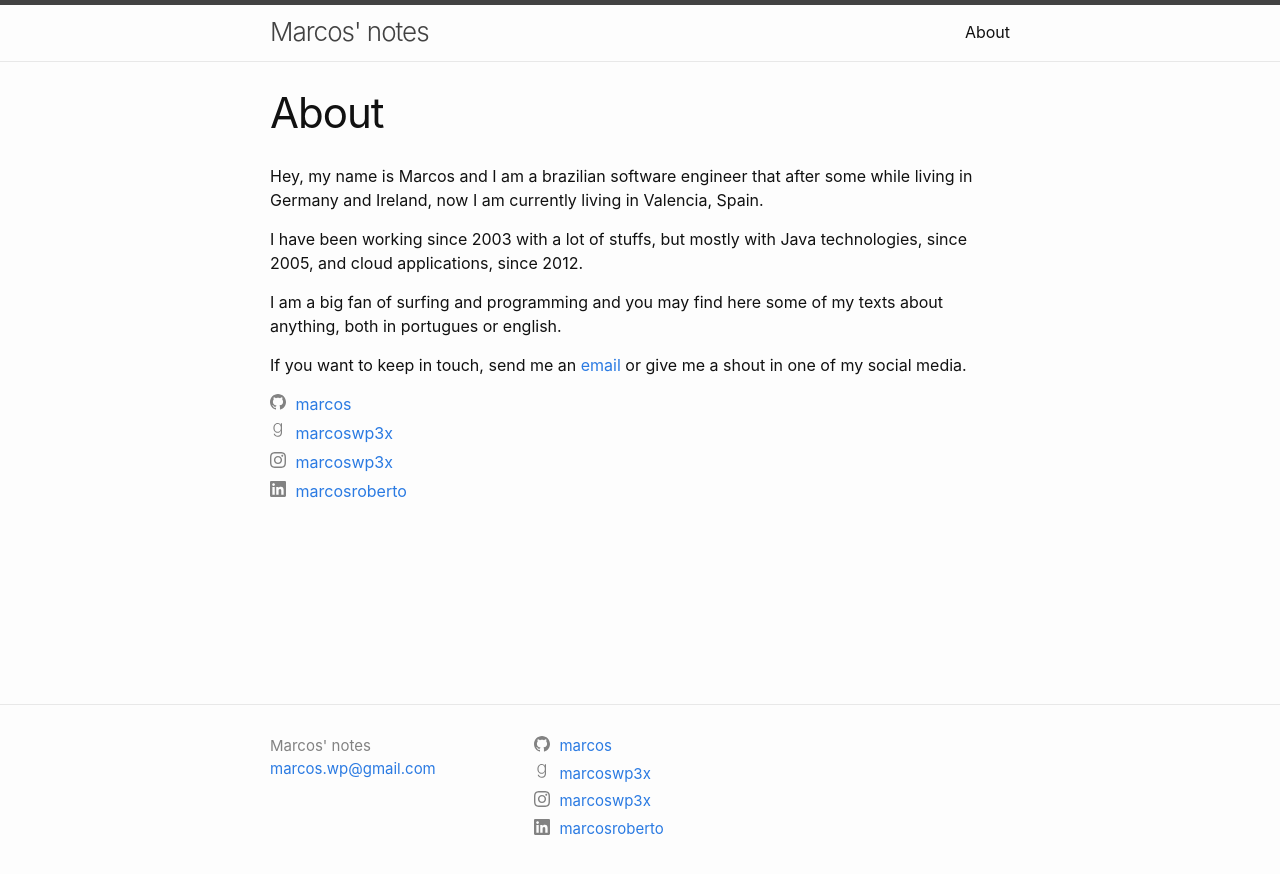
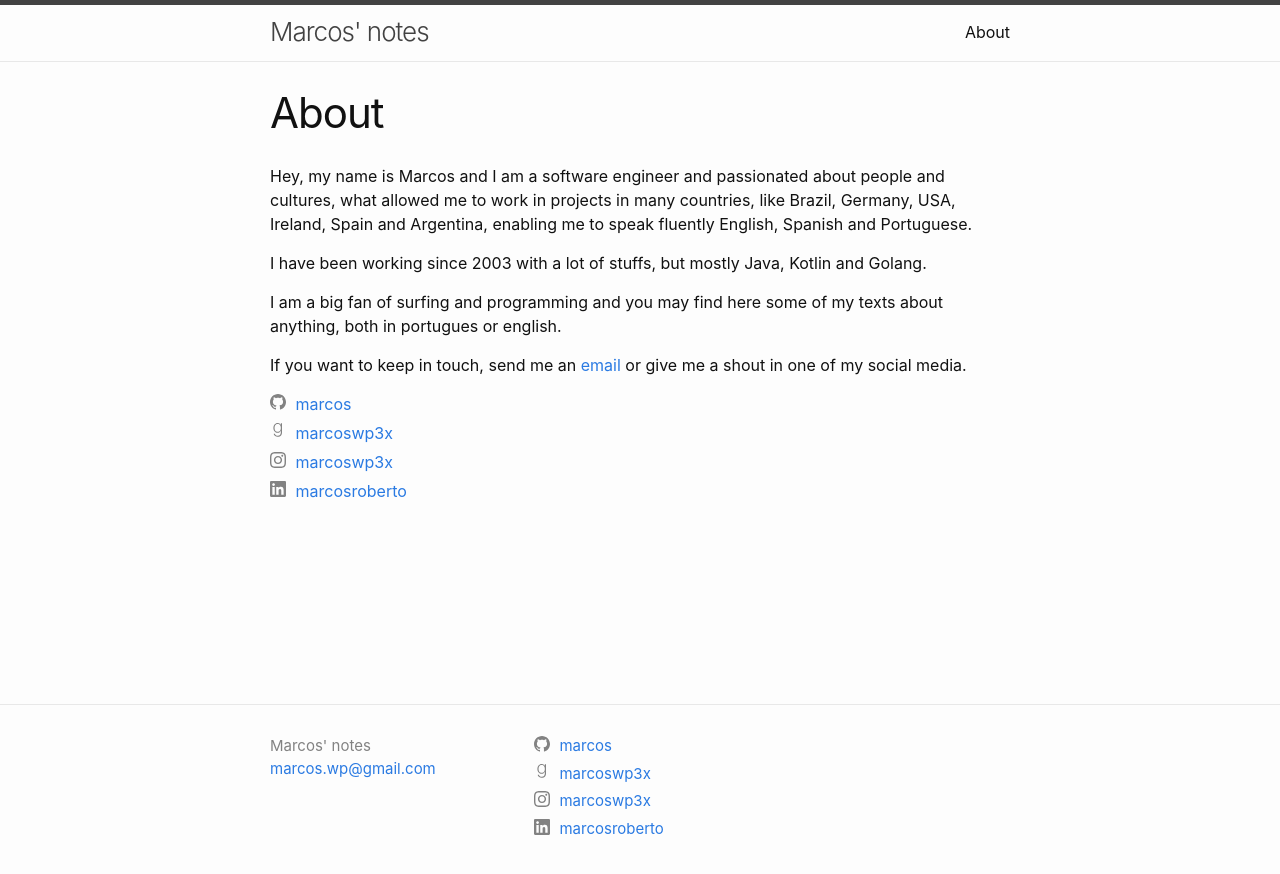
Before and after one commit to Marcos/marcos.github.io, a Jekyll site: the page built from about.html, in a window 1280 px wide. Shown: the top 874 px of the page. Built offline with Jekyll 4.4.1, drawn with Linux system fonts in a browser that asks for light colours; a script that is not in the unit is left out.

Commit message:
Updating about

```diff
--- a/about.html
+++ b/about.html
@@ -4,9 +4,9 @@ title: About
 permalink: /about/
 ---
 
-<p>Hey, my name is Marcos and I am a brazilian software engineer that after some while living in Germany and Ireland, now I am currently living in Valencia, Spain.</p>
+<p>Hey, my name is Marcos and I am a software engineer and passionated about people and cultures, what allowed me to work in projects in many countries, like Brazil, Germany, USA, Ireland, Spain and Argentina, enabling me to speak fluently English, Spanish and Portuguese.</p>
 
-<p>I have been working since 2003 with a lot of stuffs, but mostly with Java technologies, since 2005, and cloud applications, since 2012.</p>
+<p>I have been working since 2003 with a lot of stuffs, but mostly Java, Kotlin and Golang.</p>
 
 <p>I am a big fan of surfing and programming and you may find here some of my texts about anything, both in portugues or english.</p>
 
```
